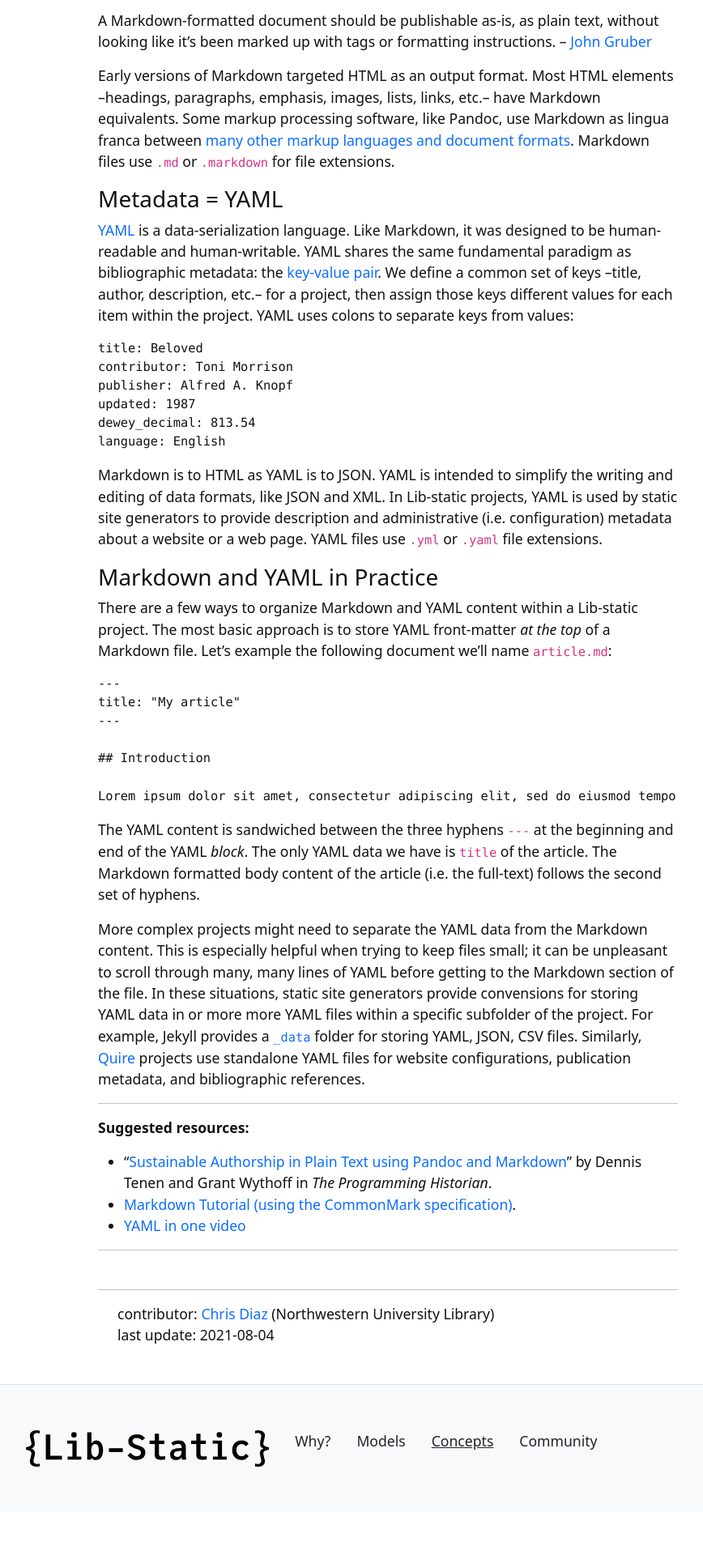
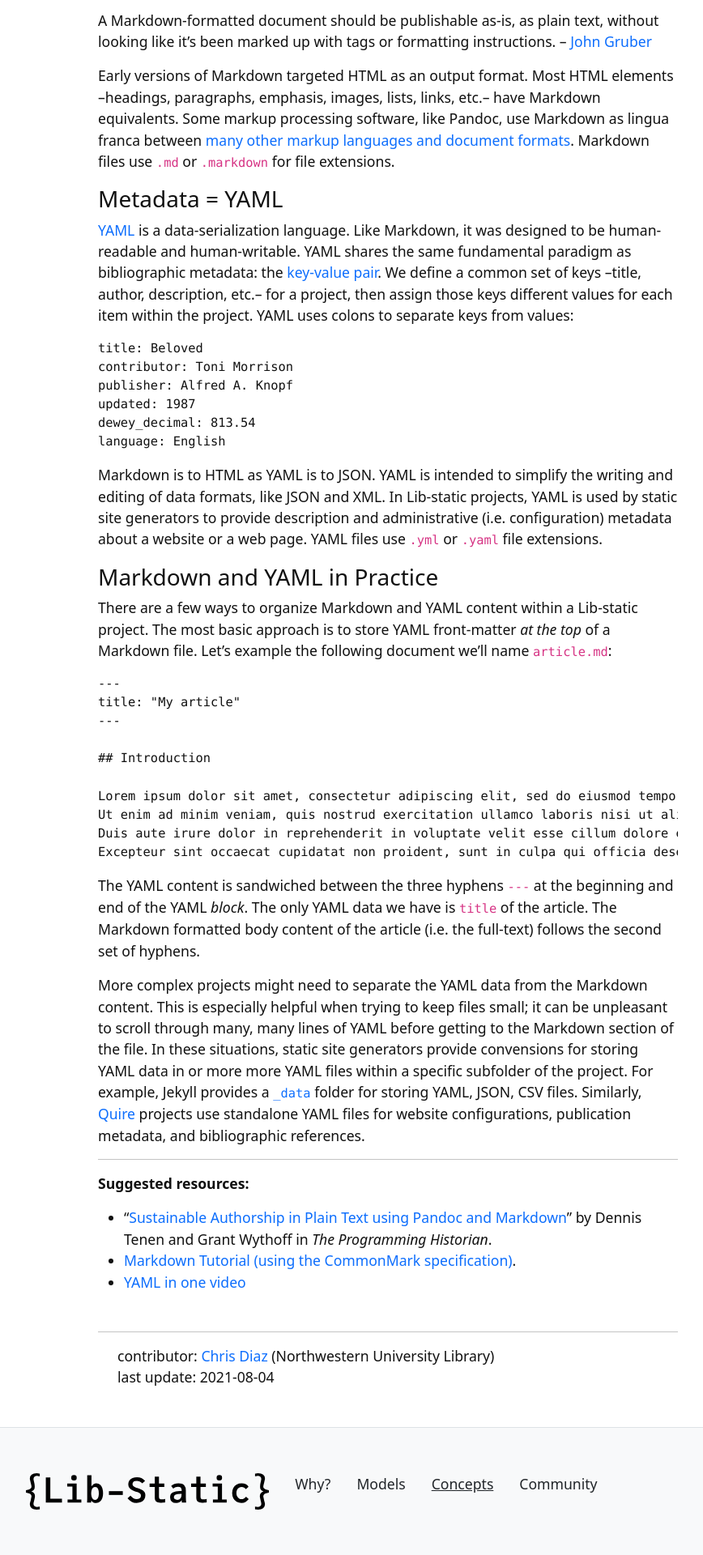
Before and after one commit to lib-static/lib-static.github.io, a Jekyll site: the page built from content/_concepts/content-metadata.md, in a window 1280 px wide. Shown: the part 881-2801 px from the top of the page at 81% size, without its empty margins (161-1029 px from the left). Built offline with Jekyll 4.4.1, drawn with Linux system fonts in a browser that asks for light colours; before the commit the page ends 2748 px from its top, so only the background shows below that.

Commit message:
normalize contributor listing

```diff
--- a/_layouts/project.html
+++ b/_layouts/project.html
@@ -28,6 +28,6 @@
 
     <hr class="mt-5">
 
-    <p><small>{% if page.contributor %}record contributor: {% include contributors.html people=page.contributor %}{% endif %}{% if page.contributor and page.updated %} | {% endif %}{% if page.updated %}last update: {{ page.updated }}{% endif %}</small></p>
+    <p class="ms-4 mb-4">{% if page.contributor %}record contributor: {% include contributors.html people=page.contributor %}{% endif %}{% if page.contributor and page.updated %}<br>{% endif %}{% if page.updated %}last update: {{ page.updated }}{% endif %}</p>
 
 </div>
```
Also changed, not shown: content/_concepts/content-metadata.md (+5 -4 lines), content/_concepts/templates.md (+1 -3 lines).
